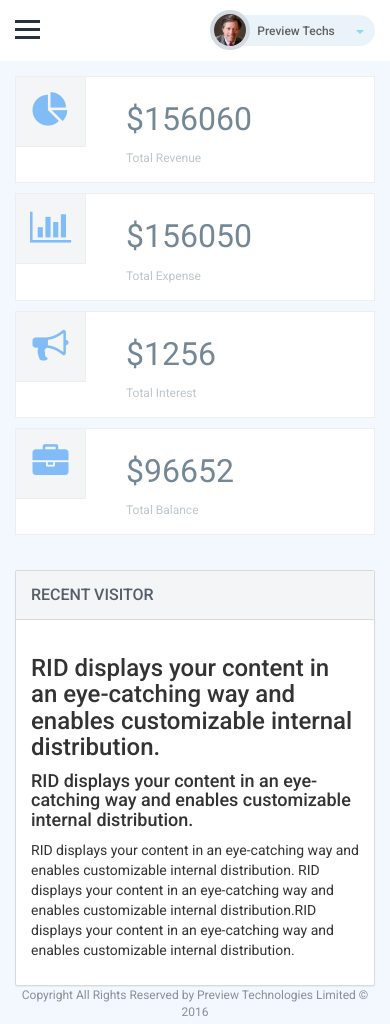
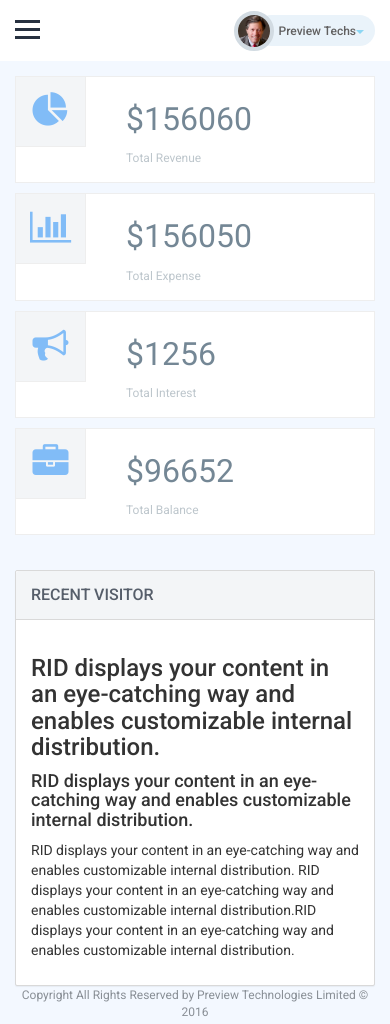
Before and after one commit to PreviewTechnologies/bootstrap-admin-skeleton, a plain HTML site: page index.html in a window 390 px wide. Drawn offline with Linux system fonts and the light colour scheme.

Commit message:
Profile dropdown is now responsive properly. issue #2

```diff
--- a/css/main.css
+++ b/css/main.css
@@ -202,8 +202,8 @@ body {
     border: 4px solid #d2dbe2;
     margin-right: -14px;
     position: absolute;
-    left: -15px;
-    top: -5px;
+    left: -22px;
+    top: -4px;
 }
 
 .customm-dropdown .btn,
@@ -213,8 +213,7 @@ body {
     color: #616060;
     font-weight: 500;
     font-size: 12px;
-    padding: 7px 10px 5px 10px;
-    width: 150px;
+    padding: 7px 10px 5px 22px;
     outline: none;
     box-shadow: none;
 }
--- a/index.html
+++ b/index.html
@@ -104,7 +104,7 @@
                                     Preview Techs
                                     <span class="caret"></span>
                                 </button>
-                                <ul class="dropdown-menu" aria-labelledby="dropdownMenu1">
+                                <ul class="dropdown-menu dropdown-menu-right" aria-labelledby="dropdownMenu1">
                                     <li><a href="#"><i class="fa fa-user"></i> Preview Techs</a></li>
                                     <li><a href="#"><i class="fa fa-wrench"></i> Setting</a></li>
                                     <li><a href="#"><i class="fa fa-power-off"></i> Logout</a></li>
```
